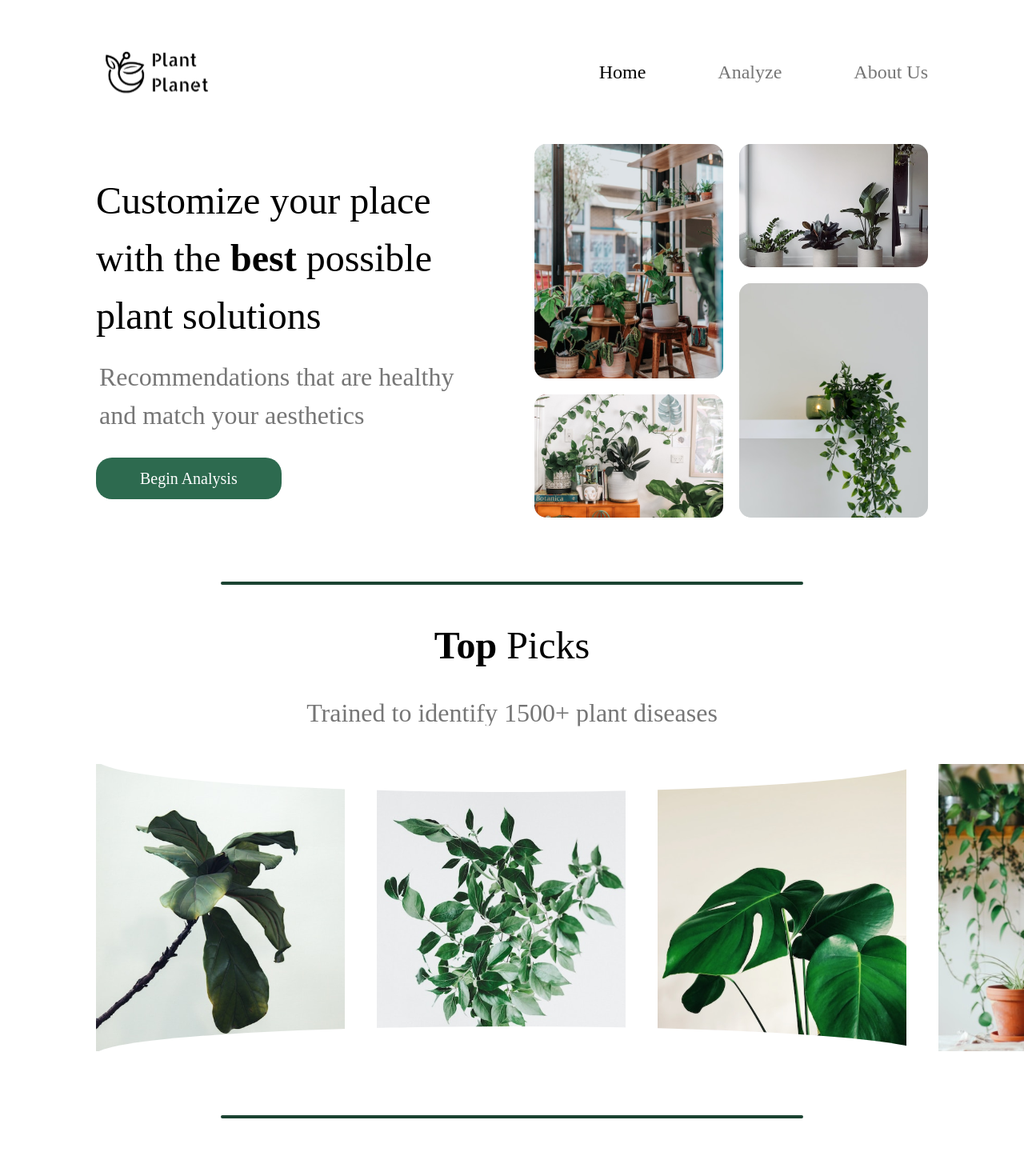
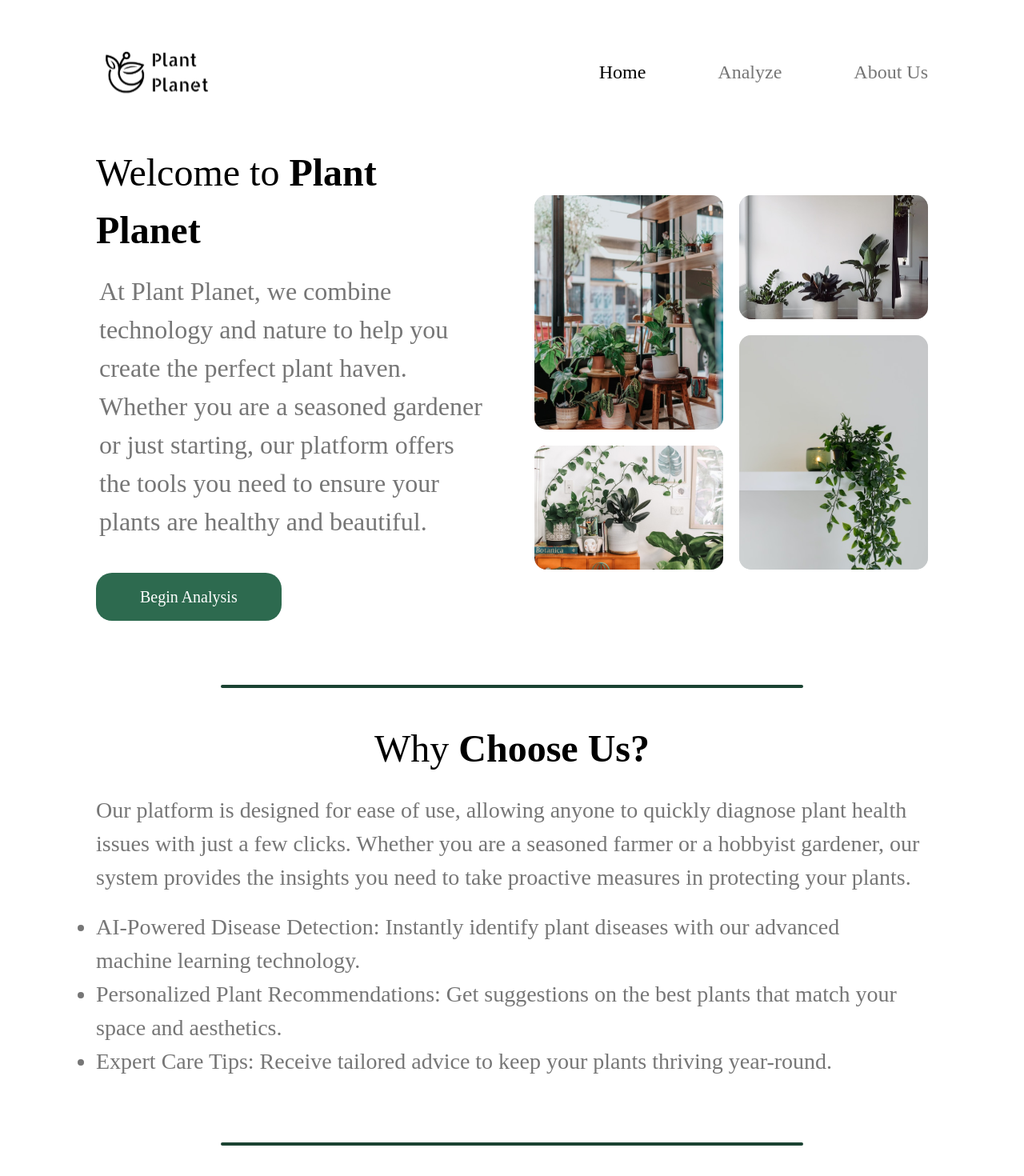
Before and after one commit to Desmond-Fon/plant-care, a React (Vite) app: page / in a window 1280 px wide. Shown: the top 1470 px of the page at 80% size. Built offline with nearby package versions, Linux system fonts and the light colour scheme; the HTML template or start-up script is replaced by a standard one.

Commit message:
chore: worked on UI fixes

```diff
--- a/src/components/Nav.jsx
+++ b/src/components/Nav.jsx
@@ -62,15 +62,15 @@ const Nav = () => {
             >
                 <div className="flex justify-center items-center h-full">
                     <div className="text-center flex flex-col justify-center items-center h-full gap-[0px] text-[40px] font-[600]">
-                        <Link onClick={toggleMenu} to={"/"} className="w-full">
+                        <NavLink style={navLinkStyle} onClick={toggleMenu} to={"/"} className="w-full">
                             <p className="">Home</p>
-                        </Link>
-                        <Link onClick={toggleMenu} to={"/detect"} className="w-full">
+                        </NavLink>
+                        <NavLink style={navLinkStyle} onClick={toggleMenu} to={"/detect"} className="w-full">
                             <p className="">Analyze</p>
-                        </Link>
-                        <Link onClick={toggleMenu} to={"/about"} className="w-full">
+                        </NavLink>
+                        <NavLink style={navLinkStyle} onClick={toggleMenu} to={"/about"} className="w-full">
                             <p className="">About</p>
-                        </Link>
+                        </NavLink>
                     </div>
                 </div>
             </div>
--- a/src/pages/about/index.jsx
+++ b/src/pages/about/index.jsx
@@ -1,21 +1,47 @@
 import aboutImg from '../../assets/aboutImg.svg'
+import { Link } from 'react-router-dom';
 
 
 const About = () => {
     return (<div className="px-[20px] lg:px-[120px]">
         <div className='flex flex-col-reverse lg:flex-row justify-between items-center gap-[56px]'>
             <div className='lg:w-1/2'>
-                <h1 className="text-[48px] pb-[20px] hidden lg:block"><span className="font-bold">About</span> Us</h1>
-                <p className='text-[18px] lg:text-[24px]'>
-                    Started as a small plant nursery plant planet is now offering home delivery service of various plant varities in 35+ cities. <br /> <br /> We work in the motto clean air with healthy plants. All the plants are grown with natural manure. <br /> <br /> Hope to hear more from you <br /><br /> Team Plant.
-                    <br />
+                <h1 className="text-[36px] lg:text-[48px] pb-[20px] hidden lg:block"><span className="font-bold">About</span> Us</h1>
+                <p className='text-[18px] lg:text-[24px] text-tertiary'>
+                    Welcome to our Plant Disease Detection and Management System, your reliable partner in maintaining the health of your crops and gardens. Our platform leverages advanced machine learning algorithms to help you quickly identify and manage plant diseases, ensuring your plants thrive with minimal intervention.
                 </p>
             </div>
             <div className='lg:w-1/2'>
                 <img src={aboutImg} alt="" />
             </div>
-            <h1 className="text-[48px] lg:hidden"><span className="font-bold">About</span> Us</h1>
+            <h1 className="text-[36px] lg:text-[48px] lg:hidden"><span className="font-bold">About</span> Us</h1>
 
+        </div>
+
+        <div className='mt-16'>
+            <h1 className="text-[36px] lg:text-[48px] pb-[20px]">Our <span className="font-bold">Mission
+            </span></h1>
+            <p className='text-[18px] lg:text-[24px] text-tertiary'>
+                We aim to empower farmers, gardeners, and plant enthusiasts with the tools and knowledge they need to effectively detect and manage plant diseases. By providing a user-friendly platform for disease detection, we hope to reduce crop loss, improve yields, and promote sustainable agricultural practices.
+
+
+            </p>
+        </div>
+        <div className='mt-16'>
+            <h1 className="text-[36px] lg:text-[48px] pb-[20px]">Why <span className="font-bold">Choose Us?
+            </span></h1>
+            <p className='text-[18px] lg:text-[24px] text-tertiary'>
+                Our platform is designed for ease of use, allowing anyone to quickly diagnose plant health issues with just a few clicks. Whether you are a seasoned farmer or a hobbyist gardener, our system provides the insights you need to take proactive measures in protecting your plants.
+
+
+            </p>
+        </div>
+        <div className='mt-16'>
+            <h1 className="text-[36px] lg:text-[48px] pb-[20px] text-center"><span className="font-bold">Explore
+            </span> More</h1>
+            <p className='text-[18px] lg:text-[24px] lg:px-[20%] text-center text-tertiary'>
+                To learn more about how to use our system and get started with detecting plant diseases, please visit the <Link to={'/detect'} className='underline text-primary hover:text-secondary'>Analyze</Link> page.
+            </p>
         </div>
     </div>);
 }
--- a/src/pages/home/index.jsx
+++ b/src/pages/home/index.jsx
@@ -16,11 +16,13 @@ const Home = () => {
     return (<div className="px-[20px] lg:px-[120px]">
         <div className="flex flex-col-reverse lg:flex-row justify-between items-center gap-[56px]">
             <div className="lg:w-1/2">
-                <h1 className="lg:text-[48px] text-[36px]">Customize your place with the <span className="font-bold">best</span> possible plant solutions</h1>
+                <h1 className="lg:text-[48px] text-[36px] text-center lg:text-left">Welcome to <span className="font-bold">Plant Planet</span></h1>
 
-                <p className='text-[24px] pl-1 lg:text-[32px] text-tertiary pt-4 pb-[40px]'>Recommendations that are healthy <br className='hidden lg:block' />and match your aesthetics</p>
+                <p className='text-[24px] lg:pl-1 lg:text-[32px] text-tertiary pt-4 pb-[40px] text-center lg:text-left'>At Plant Planet, we combine technology and nature to help you create the perfect plant haven. Whether you are a seasoned gardener or just starting, our platform offers the tools you need to ensure your plants are healthy and beautiful.</p>
 
-                <Link to={'/detect'} className='py-[15px] text-[20px] text-white px-[55px] rounded-[20px] bg-primary'>Begin Analysis</Link>
+                <div className='flex justify-center items-center lg:justify-start'>
+                    <Link to={'/detect'} className='py-[15px] text-[20px] text-white px-[55px] rounded-[20px] bg-primary'>Begin Analysis</Link>
+                </div>
             </div>
             <div className="lg:w-1/2 flex gap-[20px]">
                 <div className='flex flex-col gap-[20px]'>
@@ -36,9 +38,29 @@ const Home = () => {
             <div className='h-[4px] rounded-[10px] w-[70%] bg-[#1B4332]'></div>
         </div>
 
+        <div className=''>
+            <h1 className="text-[36px] lg:text-[48px] text-center pb-[20px]">Why <span className="font-bold">Choose Us?
+            </span></h1>
+            <p className='text-[24px] lg:text-[28px] text-tertiary'>
+                Our platform is designed for ease of use, allowing anyone to quickly diagnose plant health issues with just a few clicks. Whether you are a seasoned farmer or a hobbyist gardener, our system provides the insights you need to take proactive measures in protecting your plants.
+            </p>
+            <ul className='text-[24px] lg:text-[28px] text-tertiary list-disc pl-4 lg:pl-0 px-4 mt-5'>
+                <li>AI-Powered Disease Detection: Instantly identify plant diseases with our advanced machine learning technology.
+                </li>
+                <li>Personalized Plant Recommendations: Get suggestions on the best plants that match your space and aesthetics.
+                </li>
+                <li>Expert Care Tips: Receive tailored advice to keep your plants thriving year-round.
+                </li>
+            </ul>
+        </div>
+
+        <div className='flex justify-center items-center mt-[80px] pb-[40px]'>
+            <div className='h-[4px] rounded-[10px] w-[70%] bg-[#1B4332]'></div>
+        </div>
+
         <div className='flex flex-col items-center'>
             <h2 className='text-[36px] lg:text-[48px]'><span className='font-bold'>Top</span> Picks</h2>
-            <p className='text-[24px] lg:text-[32px] text-tertiary pt-[24px] pb-[40px]'>Trained to identify 1500+ plant diseases</p>
+            <p className='text-[24px] text-center lg:text-left lg:text-[28px] text-tertiary pt-[24px] pb-[40px]'>Trained to identify 35 000+ plant diseases</p>
 
             <div className='relative flex flex-col lg:flex-row justify-between items-center gap-10'>
                 <img src={ellipse1} className='absolute z-10 hidden lg:block -top-12 w-full' alt="" />
```
Also changed, not shown: src/pages/detect/index.jsx (+21 -13 lines).
